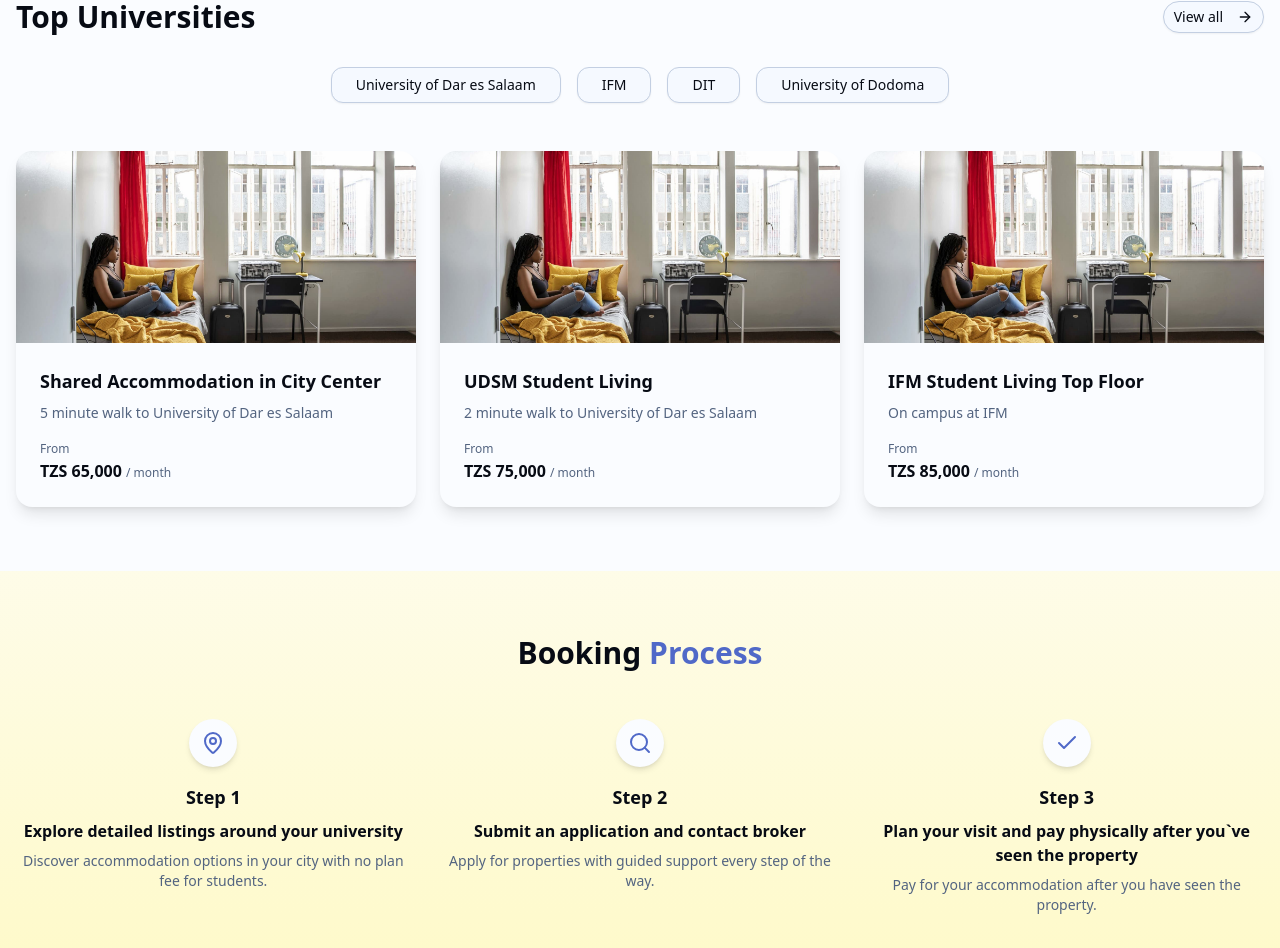
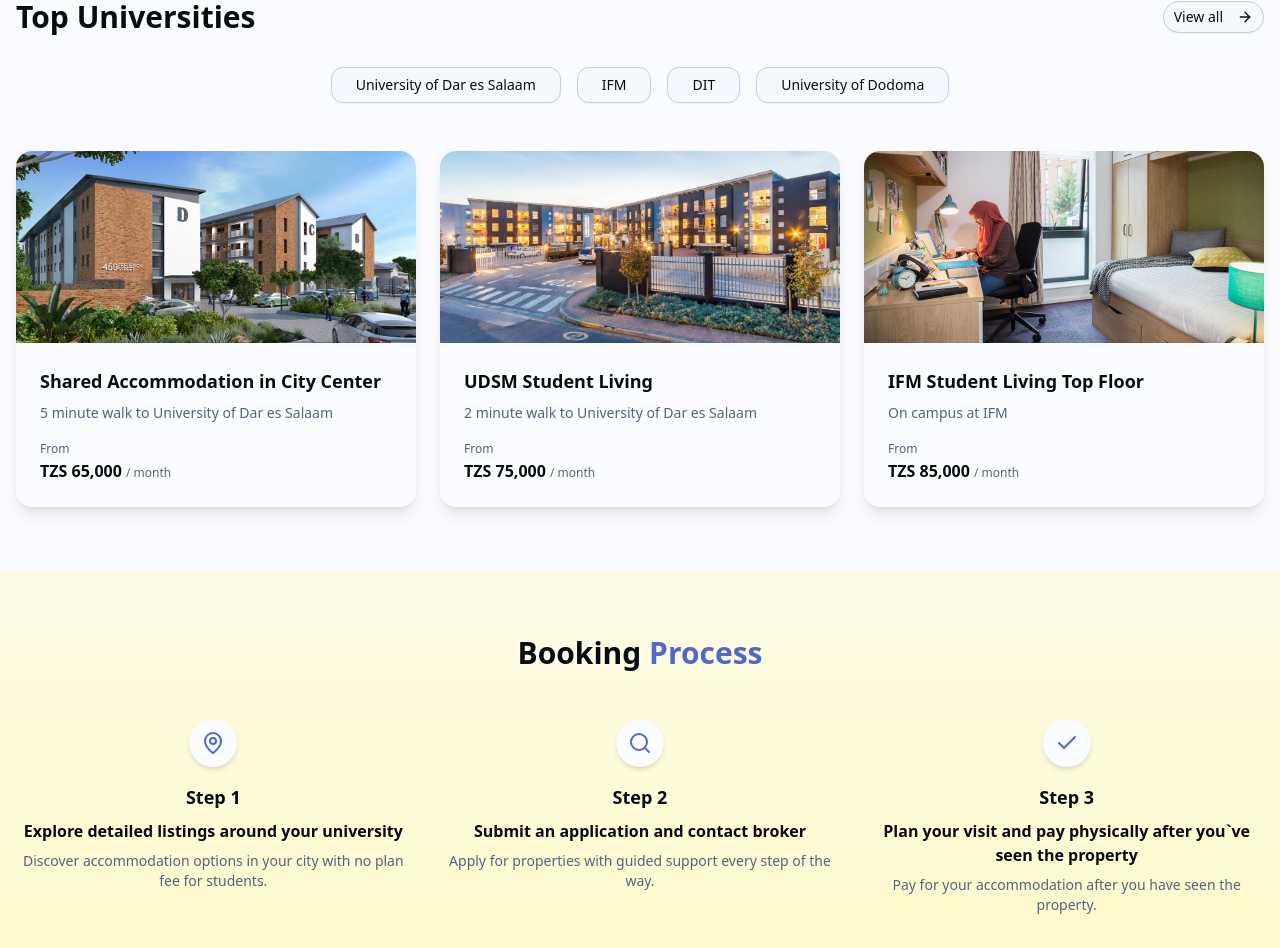
Before and after one commit to louissosthenes9/campus-stay, a Next.js app: page / in a window 1280 px wide. Shown: the part 1403-2351 px from the top of the page. Built offline with nearby package versions, Linux system fonts and the light colour scheme; no server answers.

Commit message:
dynamic images

```diff
--- a/app/(marketing)/sections/UniversitySection.tsx
+++ b/app/(marketing)/sections/UniversitySection.tsx
@@ -50,20 +50,24 @@
         whileInView="whileInView"
       >
         {[
+
           {
             title: 'Shared Accommodation in City Center',
             location: '5 minute walk to University of Dar es Salaam',
             price: '65,000',
+            image: '/house2.jpg',
           },
           {
             title: 'UDSM Student Living',
             location: '2 minute walk to University of Dar es Salaam',
             price: '75,000',
+            image: '/house3.jpg',
           },
           {
             title: 'IFM Student Living Top Floor',
             location: 'On campus at IFM',
             price: '85,000',
+            image: '/house6.jpg',
           },
         ].map((listing, index) => (
           <motion.div
@@ -71,8 +75,10 @@
             variants={scaleIn}
             className="bg-card rounded-xl overflow-hidden shadow-lg hover:shadow-xl transition-shadow duration-300"
           >
+
+
             <Image
-              src="/student-room4.jpg"
+              src={listing.image}
               width={400}
               height={250}
               alt={listing.title}
```
